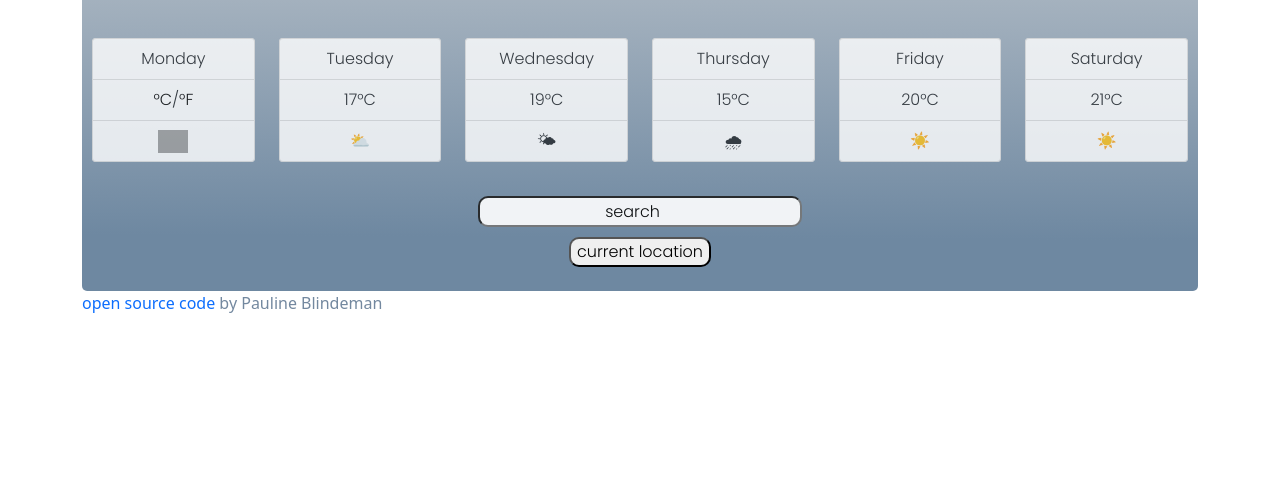
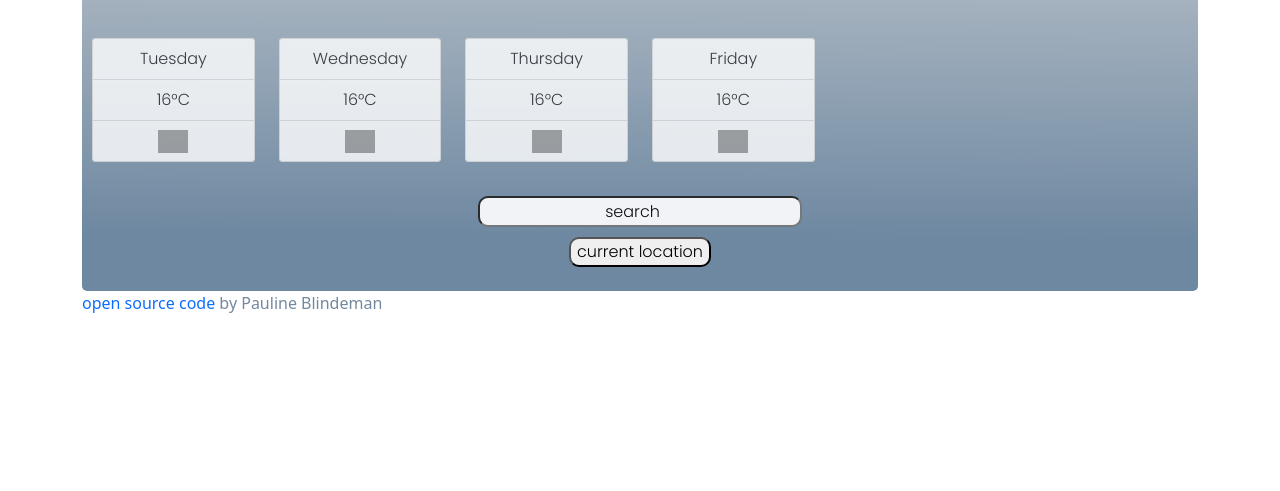
Before and after one commit to paulineBlndmn/WeatherApp-Project, a plain HTML site: page index.html in a window 1280 px wide. Shown: the part 309-800 px from the top of the page. Drawn offline with nearby package versions, Linux system fonts and the light colour scheme; grey boxes are pictures that could not be loaded.

Commit message:
added JS forecast template

```diff
--- a/index.html
+++ b/index.html
@@ -24,7 +24,7 @@
   <body>
     <div class="container">
       <div class="weather-app-wrapper">
-        <h1 id="city">city</h1>
+        <h1 id="city">City</h1>
         <h2 id="date">Date</h2>
         <h2>
           <div class="weather-forecast-temperature">
@@ -44,38 +44,16 @@
           <li><span id="wind-speed">wind speed</span></li>
           <li><img src="" alt="" id="icon" /></li>
         </ul>
-        <div class="weather-forecast">
+        <div class="weather-forecast" id="forecast">
           <div class="row">
             <div class="col-2">
               <ul class="list-group">
                 <li class="list-group-item">
-                  <div class="weather-forecast-date">Monday</div>
+                  <div class="weather-forecast-date">Tuesday</div>
                 </li>
                 <li class="list-group-item">
-                  <div class="weather-forecast-temperature">
-                    <span id="temperature"></span
-                    ><a href="#" id="celsius-link" class="link">°C</a>/<a
-                      href="#"
-                      id="fahrenheit-link"
-                      class="link"
-                      >°F</a
-                    >
-                  </div>
+                  <div class="weather-forecast-temperature">17°C</div>
                 </li>
-
-                <li class="list-group-item">
-                  <img
-                    src="http://openweathermap.org/img/wn/04d@2x.png"
-                    alt=""
-                    width="30px"
-                  />
-                </li>
-              </ul>
-            </div>
-            <div class="col-2">
-              <ul class="list-group">
-                <li class="list-group-item">Tuesday</li>
-                <li class="list-group-item">17°C</li>
                 <li class="list-group-item">⛅️</li>
               </ul>
             </div>
--- a/src/script.js
+++ b/src/script.js
@@ -20,6 +20,38 @@ if (minutes < 10) {
 }
 let displayedDate = document.querySelector("#date");
 displayedDate.innerHTML = `${day} ${hours}:${minutes}`;
+//
+function displayForecast() {
+  let forecastElement = document.querySelector("#forecast");
+  let forecastHTML = `<div class="row">`;
+  let forecastDays = ["Tuesday", "Wednesday", "Thursday", "Friday"];
+  forecastDays.forEach(function (day) {
+    forecastHTML =
+      forecastHTML +
+      `
+            <div class="col-2">
+              <ul class="list-group">
+                <li class="list-group-item">
+                  <div class="weather-forecast-date">${day}</div>
+                </li>
+                <li class="list-group-item">
+                  <div class="weather-forecast-temperature">
+                    16°C
+                  </div>
+                </li>
+                <li class="list-group-item">
+                  <img
+                    src="http://openweathermap.org/img/wn/04d@2x.png"
+                    alt=""
+                    width="30px"
+                  />
+                </li>
+              </ul>
+            </div>`;
+  });
+  forecastHTML = forecastHTML + `</div>`;
+  forecastElement.innerHTML = forecastHTML;
+}
 
 //life city search
 
@@ -57,9 +89,6 @@ function search(event) {
   let apiUrl = `https://api.openweathermap.org/data/2.5/weather?q=${cityInput.value}&units=metric&appid=${apiKey}`;
   axios.get(apiUrl).then(showWeather);
 }
-
-let form = document.querySelector("#search-form");
-form.addEventListener("submit", search);
 
 //current location weather
 
@@ -101,8 +130,16 @@ function changeToCelsius(event) {
 }
 
 let celsiusTemperature = null;
+
+displayForecast();
+
+let form = document.querySelector("#search-form");
+form.addEventListener("submit", search);
+
 let fahrenheitLink = document.querySelector("#fahrenheit-link");
 fahrenheitLink.addEventListener("click", changeToFahrenheit);
 
-let changeBack = document.querySelector("#celsius-link");
-changeBack.addEventListener("click", changeToCelsius);
+let celsiusLink = document.querySelector("#celsius-link");
+celsiusLink.addEventListener("click", changeToCelsius);
+
+displayForecast();
```
